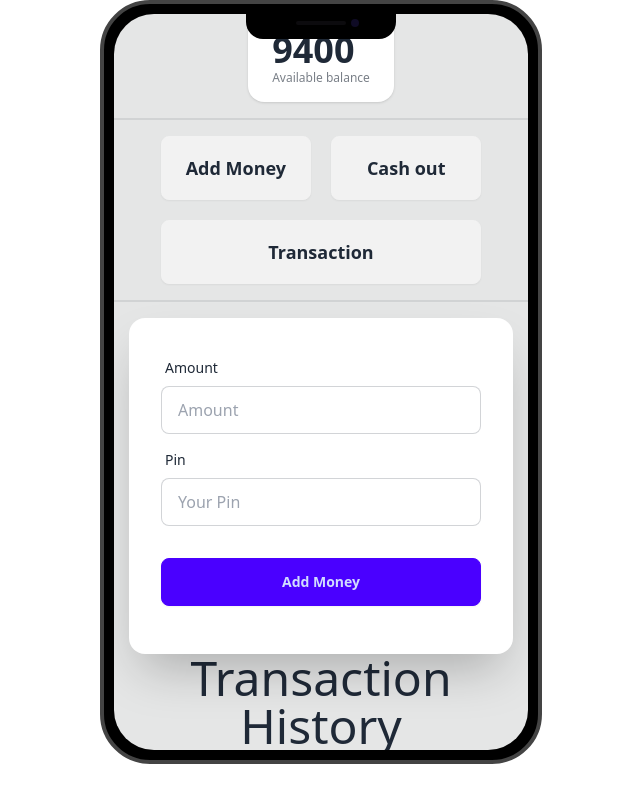
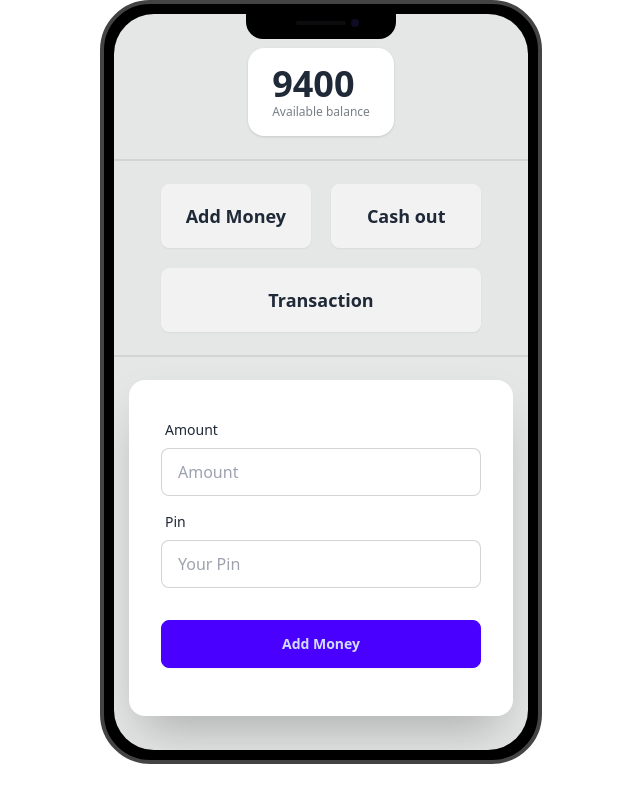
Before and after one commit to marinaakter/Payoo-MFS, a plain HTML site: page home.html in a window 1280 px wide. Shown: the whole page, without its empty margins (319-959 px from the left). Drawn offline with nearby package versions, Linux system fonts and the light colour scheme.

Commit message:
transaction section in home.html

```diff
--- a/home.html
+++ b/home.html
@@ -81,8 +81,8 @@
                   </div>
                   <!-- Cash out form end -->
                    <!-- Transaction start -->
-                    <div id="transaction-section">
-                        <h2 class="text-5xl text-center">Transaction History</h2>
+                    <div id="transaction-section" class="hidden">
+                        <h2 class="text-3xl text-center">Transaction History</h2>
                     </div>
                    <!-- Transaction end -->
 
```
